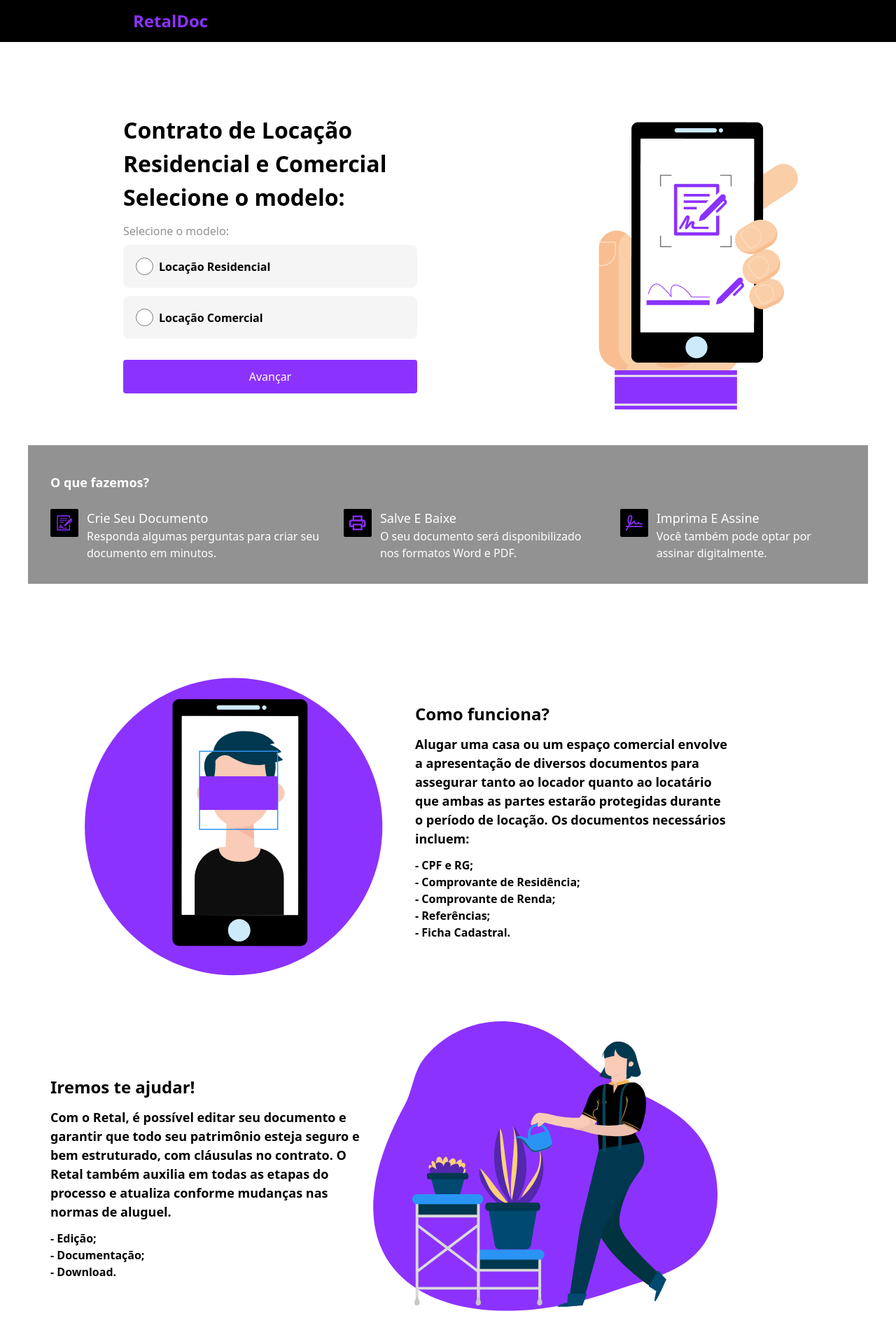
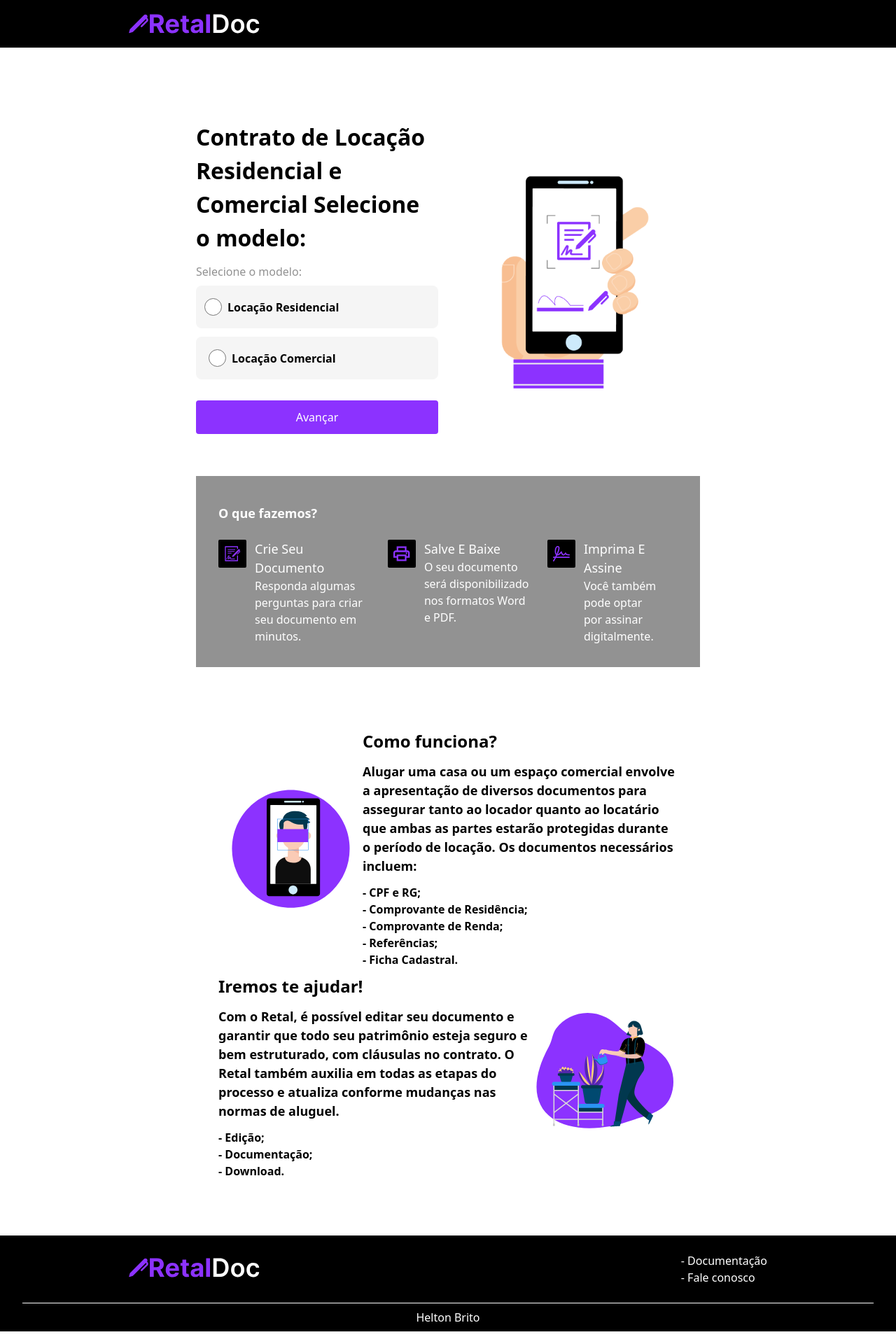
Before and after one commit to Helton-Carlos/rental-app, a Nuxt app in the folder front-end/: page / in a window 1280 px wide. Shown: the top 1920 px of the page at 70% size. Built offline with nearby package versions, Linux system fonts and the light colour scheme.

Commit message:
feat: style mobile

```diff
--- a/front-end/app.vue
+++ b/front-end/app.vue
@@ -1,7 +1,7 @@
 <template>
   <div>
     <HeaderApp />
-      <div class="sm:w-[1200px] mx-auto">
+      <div class="w-full lg:w-3/4 mx-auto">
         <NuxtPage />
       </div>
     <FooterApp />
--- a/front-end/components/footer-app.vue
+++ b/front-end/components/footer-app.vue
@@ -1,10 +1,12 @@
+<script setup lang="ts">
+import faceDoc from 'public/image/logo.svg';
+</script>
+
 <template>
   <header class="bg-black px-5 pt-2">
-    <div class="w-[900px] mx-auto flex justify-between py-2">
+    <div class="w-full mx-auto flex justify-between py-2 md:w-9/12">
       <nuxt-link to="/">
-        <h1 class="text-purple text-2xl font-bold cursor-pointer">
-          RetalDoc
-        </h1>
+        <img class=" cursor-pointer" :src="faceDoc" alt="logo retalDoc" />
       </nuxt-link>
 
       <nav>
--- a/front-end/components/form-residential.vue
+++ b/front-end/components/form-residential.vue
@@ -39,7 +39,7 @@ const title = computed(()=>{
 </script>
 
 <template>
-  <div class="block sm:flex sm:justify-between">
+  <div class="block lg:flex lg:justify-between">
     <Form
       :title="title"
       :page="page"
--- a/front-end/components/header-app.vue
+++ b/front-end/components/header-app.vue
@@ -1,10 +1,12 @@
+<script setup lang="ts">
+import faceDoc from 'public/image/logo.svg';
+</script>
+
 <template>
   <header class="bg-black px-5 py-2">
-    <div class="w-[900px] mx-auto">
+    <div class="mx-auto md:w-9/12">
       <nuxt-link to="/">
-        <h1 class="text-purple text-2xl font-bold cursor-pointer">
-          RetalDoc
-        </h1>
+        <img class=" cursor-pointer" :src="faceDoc" alt="logo retalDoc" />
       </nuxt-link>
     </div>
   </header>
--- a/front-end/components/information.vue
+++ b/front-end/components/information.vue
@@ -5,8 +5,8 @@ import girlHouse from 'public/image/girl-house.svg';
 </script>
 
 <template>
-  <section class="mx-auto my-5 px-5 py-5 md:my-12">
-    <div class="flex items-center">
+  <section class="my-5 px-5 py-5 md:mx-auto md:w-3/4 md:my-12">
+    <div class="flex items-center md:justify-between">
       <div>
         <img
           class="hidden md:block"
@@ -38,7 +38,7 @@ import girlHouse from 'public/image/girl-house.svg';
       </div>
     </div>
 
-    <div class="flex items-center">
+    <div class="flex items-center md:justify-between">
       <div>
         <h3 class="text-2xl my-1 font-bold">
           Iremos te ajudar!
--- a/front-end/components/page-residential.vue
+++ b/front-end/components/page-residential.vue
@@ -19,7 +19,7 @@ function handlePrint() {
 
 <template>
   <div class="bg-gray p-2 m-5">
-    <div class="hidden sm:flex sm:w-[750px] sm:h-[750px] sm:bg-white sm:my-2 sm:px-4 sm:py-4 sm:mx-auto sm:overflow-auto">
+    <div class="hidden md:flex md:w-[750px] md:h-[750px] md:bg-white md:my-2 md:px-4 md:py-4 md:mx-auto md:overflow-auto">
       <div ref="contentToPrint">
         <h2 class="text-xl text-center font-bold my-2">CONTRATO DE LOCAÇÃO DE IMOVÉL RESIDENCIAL</h2>
 
@@ -30,10 +30,12 @@ function handlePrint() {
 
           <p class="text-sm pb-2">
             <strong>LOCADOR: </strong>
+          </p>
+
           <span class="capitalize" v-if="$state?.owners1[1]">{{ $state?.owners1[1] }}, </span><span v-else> ____________, </span>
           <span class="capitalize" v-if="$state?.owners1[2]">{{ $state?.owners1[2] }}, </span><span v-else> ____________, </span>
           <span class="capitalize" v-if="$state?.owners1[4]">{{ $state?.owners1[4] }}, </span><span v-else> ____________, </span>
-            <span v-if="$state?.owners1[0]">{{ $state?.owners1[0] }}: </span><span> {{ maskCPF($state?.owners1[5]) }}, </span>
+          <span v-if="$state?.owners1[5]">{{ $state?.owners1[0] }}, CPF: {{ maskCPF($state?.owners1[5]) }}, </span><span v-else> ____________, </span>
           Estado civil: <span v-if="$state?.owners1[3]">{{ $state?.owners1[3] }}, </span><span v-else> ____________, </span>
           residente na <span class="capitalize" v-if="$state?.owners2[1]">{{ $state?.owners2[1] }}, </span><span v-else> ____________, </span>
           nº<span class="capitalize" v-if="$state?.owners2[2]">{{ $state?.owners2[2] }}, </span><span v-else> ____________, </span>
@@ -41,14 +43,16 @@ function handlePrint() {
           <span class="capitalize" v-if="$state?.owners2[5]">{{ $state?.owners2[5] }}/</span><span v-else> ____________/</span>
           <span class="uppercase" v-if="$state?.owners2[6]">{{ $state?.owners2[6] }},</span><span v-else> ____________, </span>
           CEP: <span class="capitalize" v-if="$state?.owners2[0]">{{ $state?.owners2[0] }}. </span><span v-else> ____________.</span>
-          </p>
+
 
           <p class="text-sm py-2">
             <strong>LOCATÁRIO: </strong>
+          </p>
+
           <span class="capitalize" v-if="$state?.tenant1[1]">{{ $state?.tenant1[1] }}, </span><span v-else> ____________, </span>
           <span class="capitalize" v-if="$state?.tenant1[2]">{{ $state?.tenant1[2] }}, </span><span v-else> ____________, </span>
           <span class="capitalize" v-if="$state?.tenant1[4]">{{ $state?.tenant1[4] }}, </span><span v-else> ____________, </span>
-            <span v-if="$state?.tenant1[0]">{{ $state?.tenant1[0] }}: </span><span> {{ maskCPF($state?.tenant1[5]) }}, </span>
+          <span v-if="$state?.tenant1[5]">{{ $state?.tenant1[0] }}, CPF: {{ maskCPF($state?.tenant1[5]) }}, </span><span v-else> ____________, </span>
           Estado civil: <span v-if="$state?.tenant1[3]">{{ $state?.tenant1[3] }}, </span><span v-else> ____________, </span>
           residente na <span class="capitalize" v-if="$state?.tenant2[1]">{{ $state?.tenant2[1] }}, </span><span v-else> ____________, </span>
           nº<span class="capitalize" v-if="$state?.tenant2[2]">{{ $state?.tenant2[2] }}, </span><span v-else> ____________, </span>
@@ -56,7 +60,7 @@ function handlePrint() {
           <span class="capitalize" v-if="$state?.tenant2[5]">{{ $state?.tenant2[5] }}/</span><span v-else> ____________/</span>
           <span class="uppercase" v-if="$state?.tenant2[6]">{{ $state?.tenant2[6] }},</span><span v-else> ____________, </span>
           CEP: <span class="capitalize" v-if="$state?.tenant2[0]">{{ $state?.tenant2[0] }}. </span><span v-else> ____________.</span>
-          </p>
+
 
           <p class="text-sm py-2">
             As partes acima nomeadas acordam o presente Contrato de Locação Residencial, de acordo com as cláusulas a seguir:
--- a/front-end/components/section-card.vue
+++ b/front-end/components/section-card.vue
@@ -11,12 +11,12 @@ const { info } = defineProps<{
 </script>
 
 <template>
-  <section class="bg-gray mx-auto my-5 px-5 py-5 md:my-12">
+  <section class="bg-gray mx-auto my-5 px-5 py-5 lg:w-3/4 lg:my-12 lg:mx-auto">
     <h3 class="text-white text-xl my-1 font-bold">
       O que fazemos?
     </h3>
 
-    <div class="block mt-2 md:flex">
+    <div class="block mt-2 md:flex md:justify-between">
       <div
         class="flex gap-2 mx-auto mt-2"
         v-for="(card, index) in info"
--- a/front-end/pages/index.vue
+++ b/front-end/pages/index.vue
@@ -36,8 +36,8 @@ function init() {
 
 <template>
   <div>
-    <div class="mt-8 flex justify-between items-center mx-auto">
-      <div class="w-[470px] mt-2 px-4 py-2 mx-auto text-center md:text-left md:mt-8">
+    <div class="mt-8 flex justify-between items-center lg:w-3/4 lg:my-12 lg:mx-auto">
+      <div class="w-[470px] mt-2 py-2 mx-auto text-center md:text-left md:mt-8">
         <h2 class="text-2xl font-bold md:my-2 md:text-3xl">
           Contrato de Locação Residencial e Comercial
           Selecione o modelo:
@@ -52,7 +52,7 @@ function init() {
             @submit.prevent="init"
             class="flex flex-col gap-2"
           >
-            <div class="bg-gray-light px-3 py-3 flex items-center rounded-lg">
+            <div class="bg-gray-light px-2 py-3 flex items-center rounded-lg">
               <input
                 class="w-4 h-4 text-purple bg-purple border-gray focus:ring-purple"
                 type="radio"
--- a/front-end/useful/mask.ts
+++ b/front-end/useful/mask.ts
@@ -9,7 +9,7 @@ export function maskCPF(num: number | string) {
       '.' +
       cpf.substring(6, 9) +
       '-' +
-      cpf.substring(9)
+      cpf.substring(9, 11)
     );
   }
 }
```
Also changed, not shown: front-end/public/image/logo.svg (added). Lines whose indentation alone changed are shown as unchanged.
